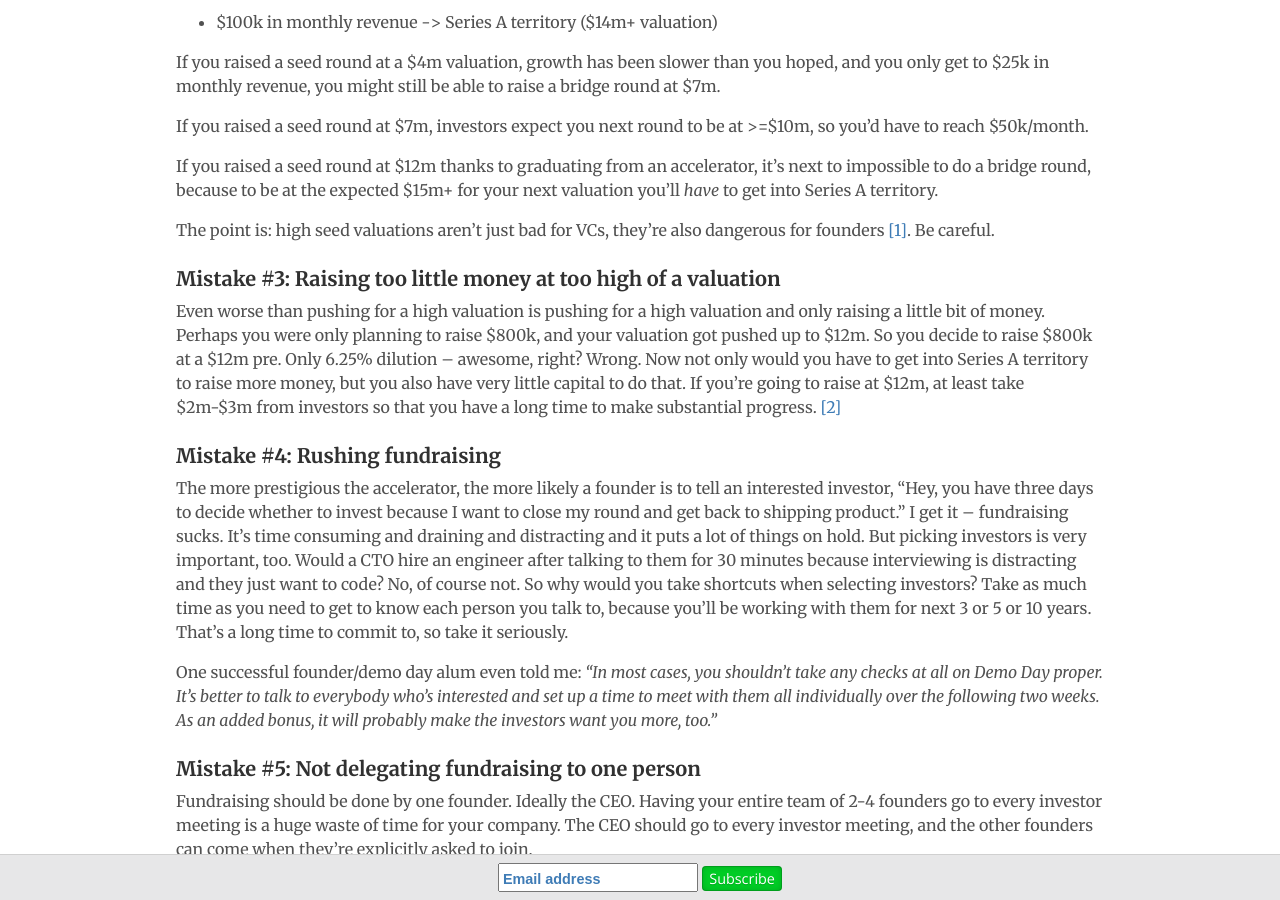
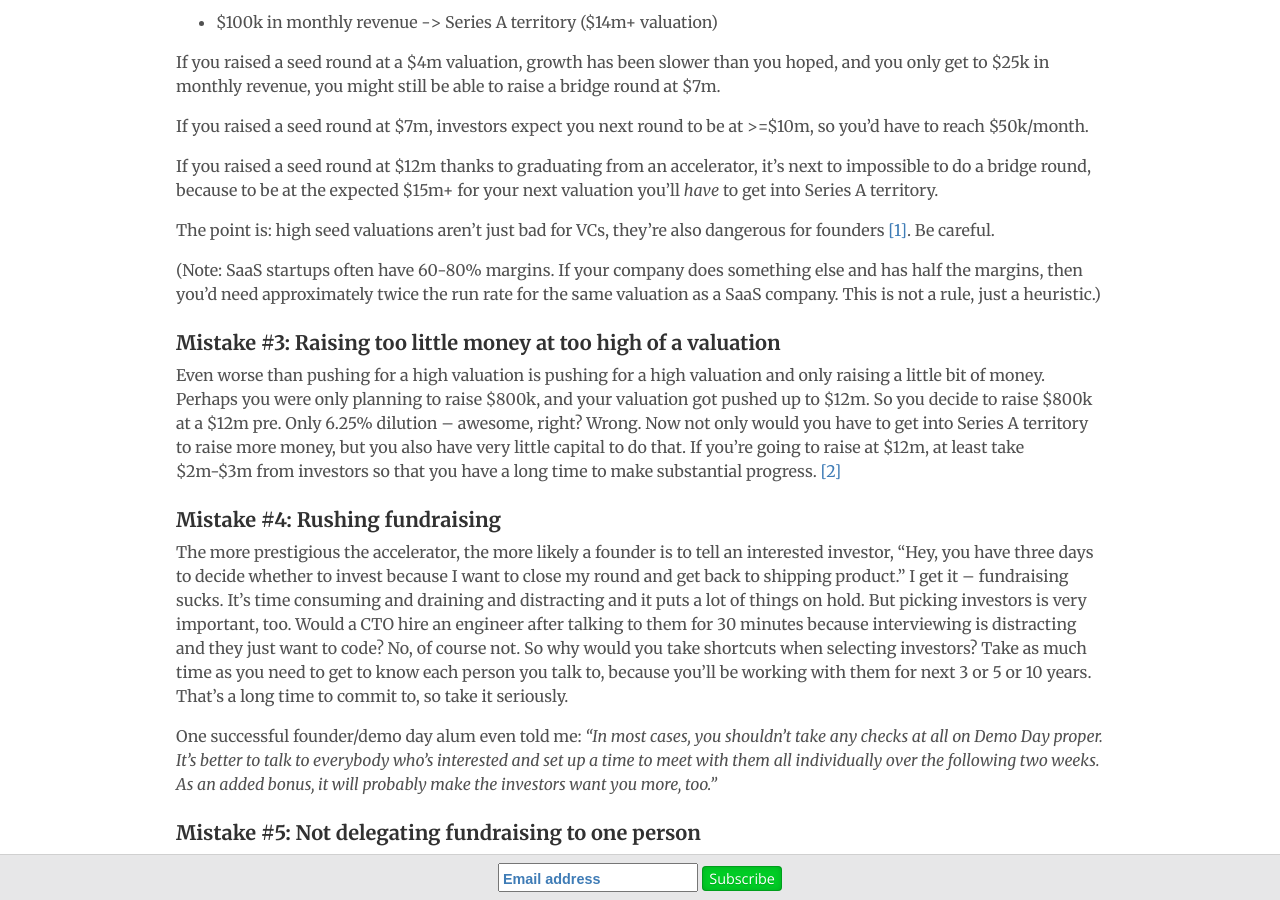
Before and after one commit to codingvc/codingvc, a Jekyll site: the page built from _posts/2015-03-17-an-open-letter-to-demo-day-startups.markdown, in a window 1280 px wide and 900 px high, scrolled down 990 px. Built offline with Jekyll 4.4.1, drawn with Linux system fonts in a browser that asks for light colours; nearby versions of some CDN libraries; Markdown is read by kramdown in place of the engine named in the settings; comment, search, counter and statistics services are not loaded.

Commit message:
minor update

```diff
--- a/_posts/2015-03-17-an-open-letter-to-demo-day-startups.markdown
+++ b/_posts/2015-03-17-an-open-letter-to-demo-day-startups.markdown
@@ -34,6 +34,8 @@ If you raised a seed round at $12m thanks to graduating from an accelerator, it'
 
 The point is: high seed valuations aren't just bad for VCs, they're also dangerous for founders <a href="#note1">[1]</a>. Be careful.
 
+(Note: SaaS startups often have 60-80% margins. If your company does something else and has half the margins, then you'd need approximately twice the run rate for the same valuation as a SaaS company. This is not a rule, just a heuristic.)
+
 ### Mistake #3: Raising too little money at too high of a valuation
 Even worse than pushing for a high valuation is pushing for a high valuation and only raising a little bit of money. Perhaps you were only planning to raise $800k, and your valuation got pushed up to $12m. So you decide to raise $800k at a $12m pre. Only 6.25% dilution -- awesome, right? Wrong. Now not only would you have to get into Series A territory to raise more money, but you also have very little capital to do that. If you're going to raise at $12m, at least take $2m-$3m from investors so that you have a long time to make substantial progress. <a href="#note2">[2]</a>
 
```
